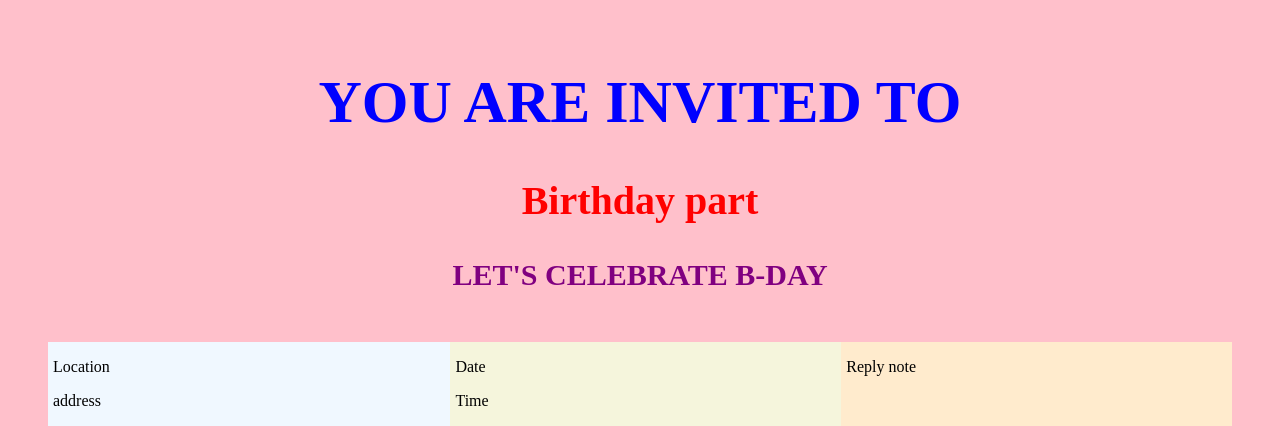
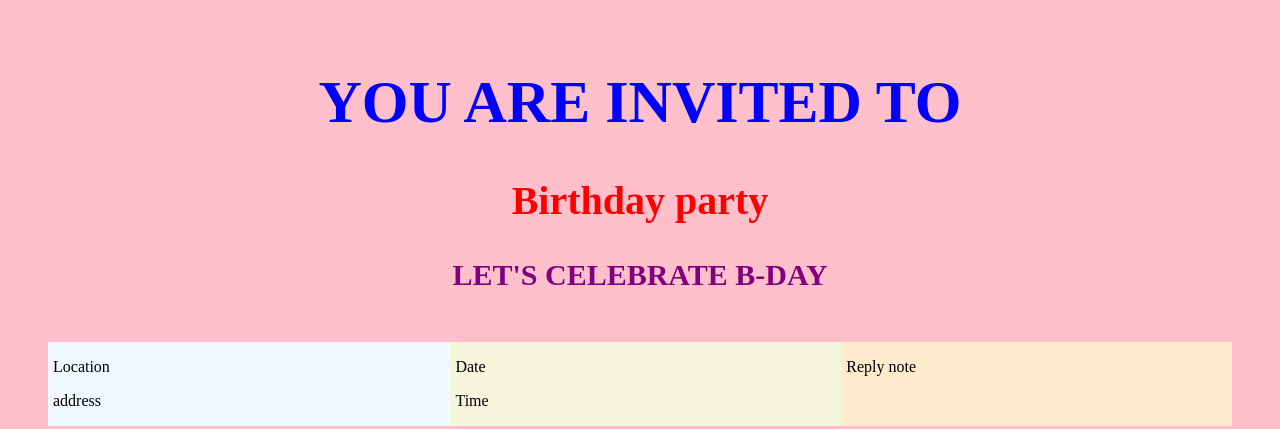
Before and after one commit to lenka0376/hw1, a plain HTML site: page index.html in a window 1280 px wide. Shown: the top 429 px of the page. Drawn offline with Linux system fonts and the light colour scheme.

Commit message:
first-commit-hw1

```diff
--- a/index.html
+++ b/index.html
@@ -9,7 +9,7 @@
 <body>
 <heading>
     <h1>You are invited to</h1>
-    <h2> Birthday part</h2>
+    <h2> Birthday party</h2>
     <h3> Let's celebrate b-day</h3>
 </heading>
 <main>
```
